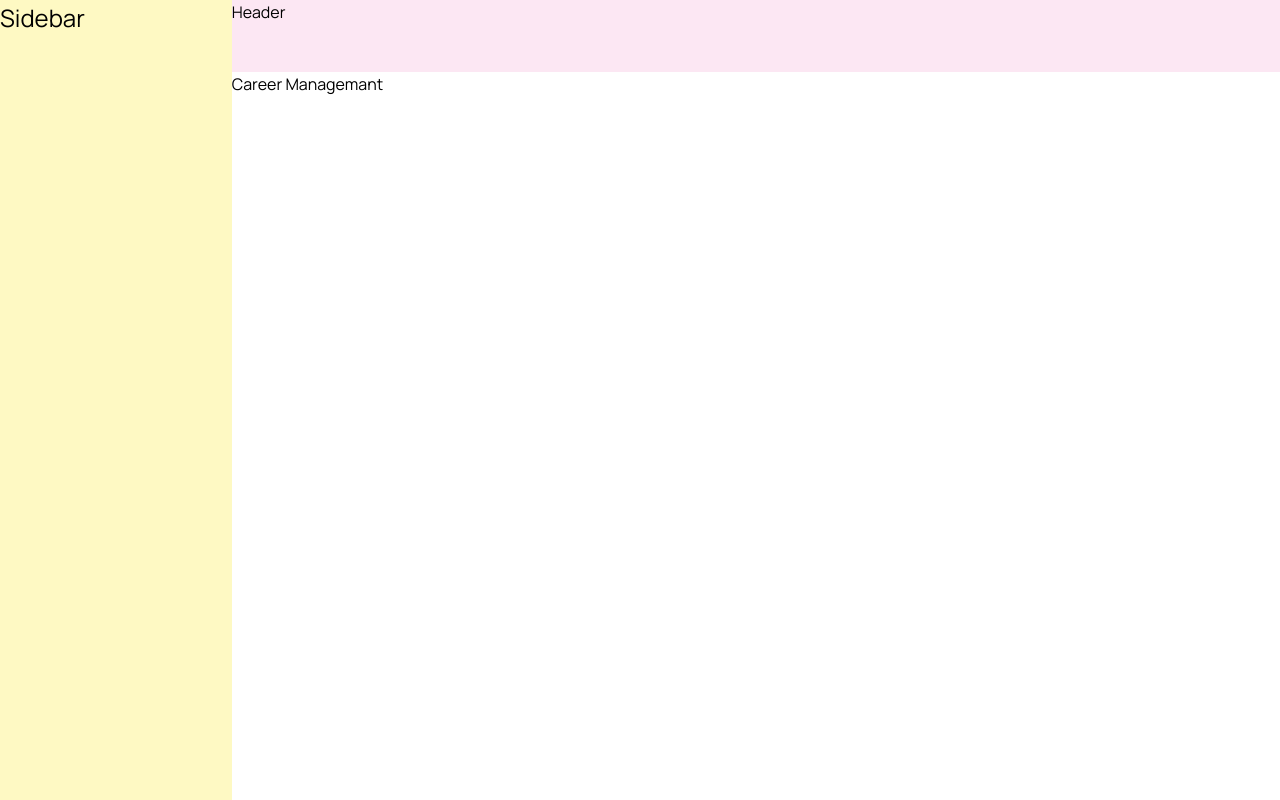
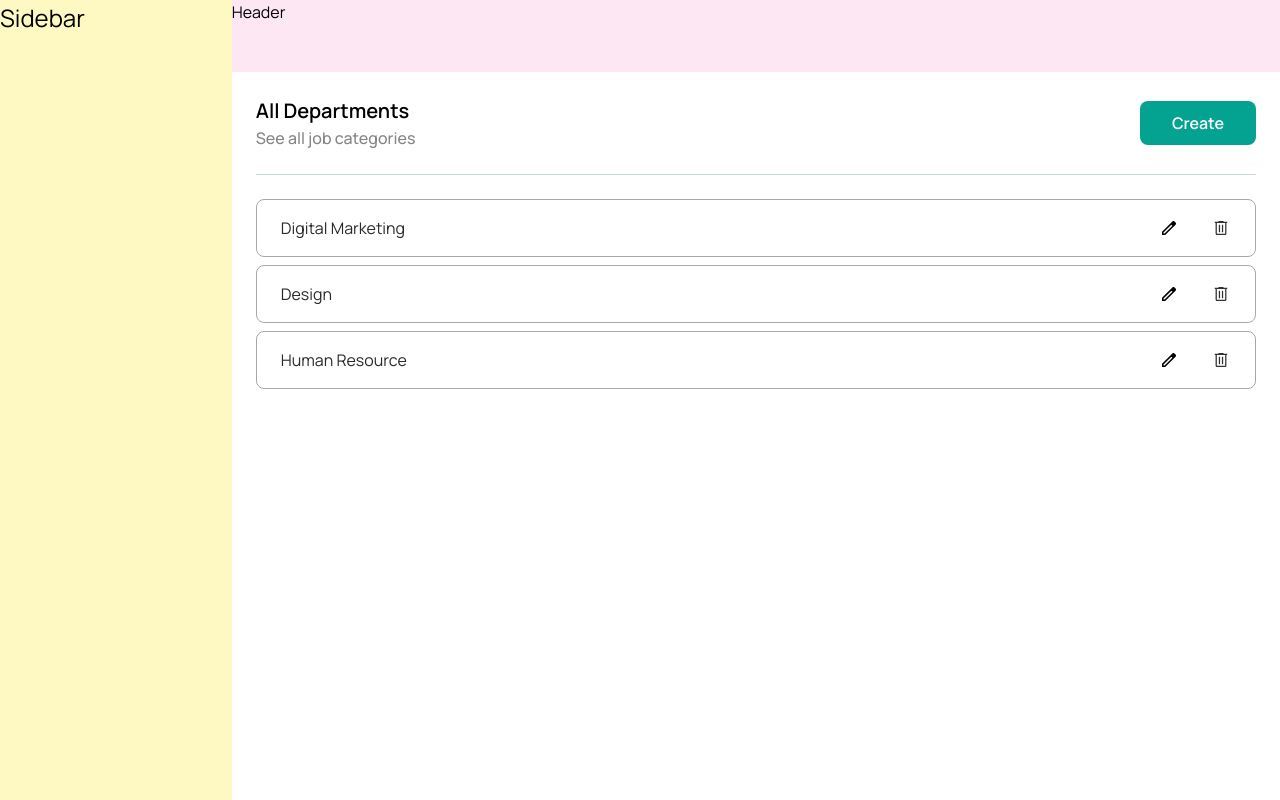
Before and after one commit to Solwyz/solwyz-web-new, a React (Vite) app: page /admin in a window 1280 px wide. Built offline with nearby package versions, Linux system fonts and the light colour scheme.

Commit message:
career page admin

```diff
--- a/src/Admin/AdminLayout.jsx
+++ b/src/Admin/AdminLayout.jsx
@@ -6,10 +6,12 @@ import { Outlet } from 'react-router-dom'
 function AdminLayout() {
     return (
         <div className='flex'>
-      <Sidebar/>
+            <Sidebar />
             <div className='w-full'>
-      <Header/>
-        <Outlet/>
+                <Header />
+                <div className='p-6'>
+                    <Outlet />
+                </div>
             </div>
         </div>
     )
--- a/src/Admin/Pages/CareerManagement/CareerMangement.jsx
+++ b/src/Admin/Pages/CareerManagement/CareerMangement.jsx
@@ -1,11 +1,91 @@
-import React from 'react'
+import React, { useState } from 'react'
+import editIcon from '../../../assets/icons/edit.svg'
+import deleteIcon from '../../../assets/icons/delete (4).svg'
 
 function CareerMangement() {
-  return (
-    <div>
-      Career Managemant
-    </div>
-  )
+
+    const [isModalOpen, setIsModalOpen] = useState(false);
+    const [deleteModal, setDeleteModal] = useState(false);
+
+    const handleDepartmentClick = () => {
+        console.log("Department clicked");
+    }
+
+    const handleDeleteClick = () => {
+        console.log("Delete button clicked");
+        setDeleteModal(true);
+    }
+
+    return (
+        <div>
+
+            <div className='flex items-center justify-between border-b border-[#C1DBD8] pb-6'>
+                <div>
+                    <div className='text-[20px] text-[#000000] font-semibold'>All Departments</div>
+                    <div className='text-[16px] text-[#858585] font-medium'>See all job categories</div>
+                </div>
+                <div className='text-[16px] font-semibold text-[#FFFFFF] bg-[#04A391] w-fit h-fit px-[32px] py-[10px] rounded-lg cursor-pointer' onClick={() => setIsModalOpen(true)}>
+                    Create
+                </div>
+            </div>
+
+            <div className='mt-6'>
+                <div className='flex items-center justify-between border border-[#A8A8A8] px-6 py-4 rounded-lg hover:border-[#04A391] text-[#2A2A2A] hover:text-[#04A391] hover:cursor-pointer mb-2' onClick={handleDepartmentClick}>
+                    <div className='text-[16px] font-normal'>Digital Marketing</div>
+                    <div className='flex gap-8'>
+                        <img src={editIcon} className='h-5 w-5' />
+                        <img src={deleteIcon} className='h-5 w-5' onClick={(e)=>{e.stopPropagation(); handleDeleteClick();}} />
+                    </div>
+                </div>
+                <div className='flex items-center justify-between border border-[#A8A8A8] px-6 py-4 rounded-lg hover:border-[#04A391] text-[#2A2A2A] hover:text-[#04A391] hover:cursor-pointer mb-2' onClick={handleDepartmentClick}>
+                    <div className='text-[16px] font-normal'>Design</div>
+                    <div className='flex gap-8'>
+                        <img src={editIcon} className='h-5 w-5' />
+                        <img src={deleteIcon} className='h-5 w-5' onClick={(e)=>{e.stopPropagation(); handleDeleteClick();}} />
+                    </div>
+                </div>
+                <div className='flex items-center justify-between border border-[#A8A8A8] px-6 py-4 rounded-lg hover:border-[#04A391] text-[#2A2A2A] hover:text-[#04A391] hover:cursor-pointer mb-2' onClick={handleDepartmentClick}>
+                    <div className='text-[16px] font-normal'>Human Resource</div>
+                    <div className='flex gap-8'>
+                        <img src={editIcon} className='h-5 w-5' />
+                        <img src={deleteIcon} className='h-5 w-5' onClick={(e)=>{e.stopPropagation(); handleDeleteClick();}} />
+                    </div>
+                </div>
+            </div>
+
+            {isModalOpen && (
+                <div className="fixed inset-0 bg-black bg-opacity-[57%] flex justify-center items-center">
+                    <div className="bg-white shadow-lg w-[491px] rounded-lg">
+                        <div className='text-[16px] font-semibold text-[#3F3F3F] px-8 py-4 border-b border-[#E2E2E2]'>Add Department name</div>
+                        <div className='p-8 text-[14px] font-semibold'>
+                            <div className='text-[14px] font-normal'>Enter department name</div>
+                            <input type='text' name='departmentName' placeholder='Enter name' className='border border-[#CCCCCC] placeholder:text-[14px] placeholder:font-normal focus:outline-none px-[16px] py-[14px] rounded-lg w-full mt-2'></input>
+                            <div className='flex gap-2 mt-10 w-fit ml-auto'>
+                                <div className='text-[16px] font-medium border border-[#7A7A7A] px-[32px] py-[10px] rounded-lg cursor-pointer' onClick={()=>setIsModalOpen(false)}>Cancel</div>
+                                <div className='text-[16px] font-medium text-[#FFFFFF] px-[32px] py-[10px] bg-[#04A391] rounded-lg'>Create</div>
+                            </div>
+                        </div>
+                    </div>
+                </div>
+            )}
+
+            {deleteModal && (
+                <div className="fixed inset-0 bg-black bg-opacity-[57%] flex justify-center items-center">
+                    <div className="bg-white shadow-lg w-[491px] rounded-lg">
+
+                        <div className='p-8 text-[14px] font-semibold'>
+                            <div className='text-[20px] font-medium'>Are you sure ?</div>
+                            <div className='flex gap-2 mt-10 w-fit ml-auto'>
+                                <div className='text-[16px] font-medium border border-[#7A7A7A] px-[32px] py-[10px] rounded-lg cursor-pointer' onClick={()=>setDeleteModal(false)}>Cancel</div>
+                                <div className='text-[16px] font-medium text-[#FFFFFF] px-[32px] py-[10px] bg-[#04A391] rounded-lg'>Delete</div>
+                            </div>
+                        </div>
+                    </div>
+                </div>
+            )}
+
+        </div>
+    )
 }
 
 export default CareerMangement
--- /dev/null
+++ b/src/Admin/Pages/JobApplications/JobApplications.jsx
@@ -0,0 +1,11 @@
+import React from 'react'
+
+function JobApplications() {
+  return (
+    <div>
+      Job applications
+    </div>
+  )
+}
+
+export default JobApplications
--- a/src/App.jsx
+++ b/src/App.jsx
@@ -14,6 +14,7 @@ import BlogDetailsPage from './Front/Pages/BlogsPage/BlogDetailsPage'
 
 import AdminLayout from './Admin/AdminLayout'
 import CareerMangement from './Admin/Pages/CareerManagement/CareerMangement'
+import JobApplications from './Admin/Pages/JobApplications/JobApplications'
 
 
 function App() {
@@ -34,6 +35,7 @@ function App() {
       <Route path='/admin' element={<AdminLayout/>}>
         <Route index element={<CareerMangement/>}/>
         <Route path='career' element={<CareerMangement/>}/>
+        <Route path='jobapplications' element={<JobApplications/>}/>
       </Route>
     </Routes>
     </div>
```
Also changed, not shown: src/assets/icons/delete (4).svg (added), src/assets/icons/edit.svg (added). Lines whose indentation alone changed are shown as unchanged.
